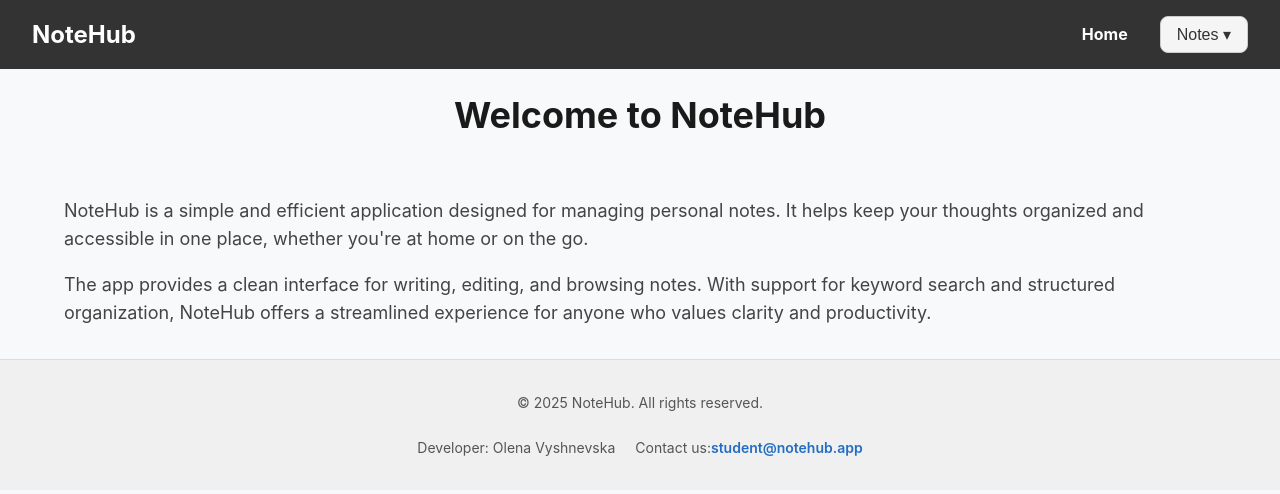
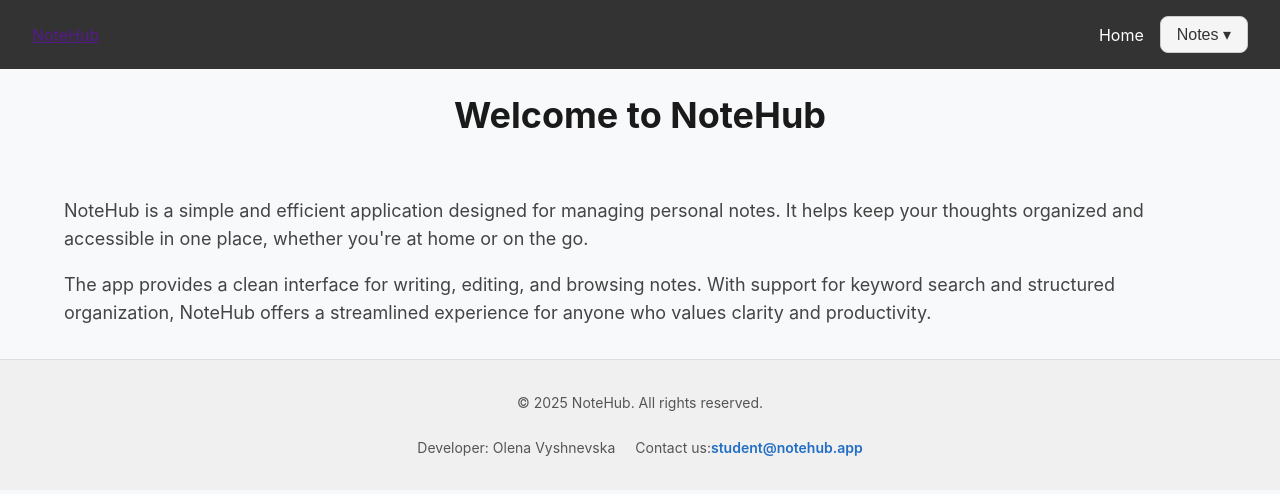
Before and after one commit to VyshnevskaO/07-routing-nextjs, a Next.js app: page / in a window 1280 px wide. Shown: the top 494 px of the page. Built offline with nearby package versions, Linux system fonts and the light colour scheme.

Commit message:
Fixed issues1

```diff
--- a/app/notes/filter/[...slug]/page.tsx
+++ b/app/notes/filter/[...slug]/page.tsx
@@ -8,10 +8,10 @@ type NotesByCategoryProps = {
 const NotesByCategory = async ({ params }: NotesByCategoryProps) => {
     const { slug } = await params;
     const category = slug[0] === "all" ? undefined : slug[0];
-    const response = await fetchNotes({ page: 1, query: "", category: category });
+    const response = await fetchNotes({ page: 1, query: "", tag: category });
     return (
         <div>
-            <NotesClient initialData={response} />
+            <NotesClient initialData={response} tag={category} />
             {response?.notes?.length > 0 && <NoteList notes={response.notes} />}
         </div>
     )
--- a/components/Header/Header.module.css
+++ b/components/Header/Header.module.css
@@ -7,14 +7,14 @@
   color: white;
 }
 
-.header a {
+.headerLink {
   text-decoration: none;
   color: white;
   font-size: 1.5rem;
   font-weight: bold;
 }
 
-.header a:hover {
+.headerLink:hover {
   color: #ddd;
 }
 
@@ -26,22 +26,17 @@
   gap: 1rem;
 }
 
-.navigation li a {
+.navigationItem {
+  display: flex;
+  align-items: center;
+}
+
+.navigationLink {
   text-decoration: none;
   color: white;
   font-size: 1rem;
 }
 
-.navigation li a:hover {
+.navigationLink:hover {
   color: #ddd;
 }
-
-.menuContainer {
-  position: relative;
-  display: inline-block;
-  padding: 8px 16px;
-  font-size: 16px;
-  border-radius: 8px;
-  cursor: pointer;
-
-}
--- a/components/Header/Header.tsx
+++ b/components/Header/Header.tsx
@@ -1,20 +1,18 @@
 import Link from "next/link";
 import css from "./Header.module.css"
 import TagsMenu from "../TagsMenu/TagsMenu";
-// import { getCategories } from "@/lib/api";
 
 
 
 const Header = () => {
-  // const categories = await getCategories();
 
 return (
   <header className={css.header}>
-    <Link href="/" aria-label="Home">NoteHub</Link>
-    <nav aria-label="Main Navigation">
+    <Link href="" aria-label="Home">NoteHub</Link>
+    <nav  aria-label="Main Navigation">
       <ul className={css.navigation}>
-        <li>
-            <Link href="/" className={css.menuContainer}>Home</Link>
+        <li className={css.navigationItem}>
+            <Link className={css.navigationLink} href="/">Home</Link>
         </li>
         <li>
           <TagsMenu/>
--- a/components/Modal/Modal.tsx
+++ b/components/Modal/Modal.tsx
@@ -2,7 +2,6 @@
 import css from "./Modal.module.css"
 import { createPortal } from "react-dom"
 import {useEffect } from "react";
-import NoteForm from "../NoteForm/NoteForm";
 
 
 interface ModalProps {
@@ -41,9 +40,7 @@ export default function Modal({ onClose, children }: ModalProps) {
             aria-modal="true"
             onClick={handleBackdropClick}>
             <div className={css.modal}>
-              {!children ? (
-              <NoteForm onClose={()=> onClose()} />
-              ):(<>{children}</>)}
+             {children}
             </div>
         </div>,
         document.body
--- a/components/TagsMenu/TagsMenu.tsx
+++ b/components/TagsMenu/TagsMenu.tsx
@@ -18,11 +18,11 @@ const TagsMenu = () => {
             {isOpen && (
                 <ul className={css.menuList}>
                     <li className={css.menuItem}>
-                        <Link href={`/notes/filter/all`} className={css.menuLink}>All Notes</Link>
+                        <Link href={`/notes/filter/all`} className={css.menuLink} onClick={toggle}>All Notes</Link>
                     </li>
                     {tags.map((tag) => (
                     <li key={tag} className={css.menuItem}>
-                        <Link href={`/notes/filter/${tag}`} className={css.menuLink}>
+                        <Link href={`/notes/filter/${tag}`} className={css.menuLink} onClick={toggle}>
                         {tag}</Link>
                    </li>
                  ))}
```
Also changed, not shown: app/@modal/(.)notes/[id]/NotePreview.client.tsx (+18 -14 lines), app/@modal/(.)notes/[id]/page.tsx (+10 -2 lines), app/layout.tsx (+4 -5 lines), app/notes/filter/[...slug]/Notes.client.tsx (+8 -11 lines), lib/api.ts (+4 -4 lines), app/Home.module.css (line endings or trailing spaces).
